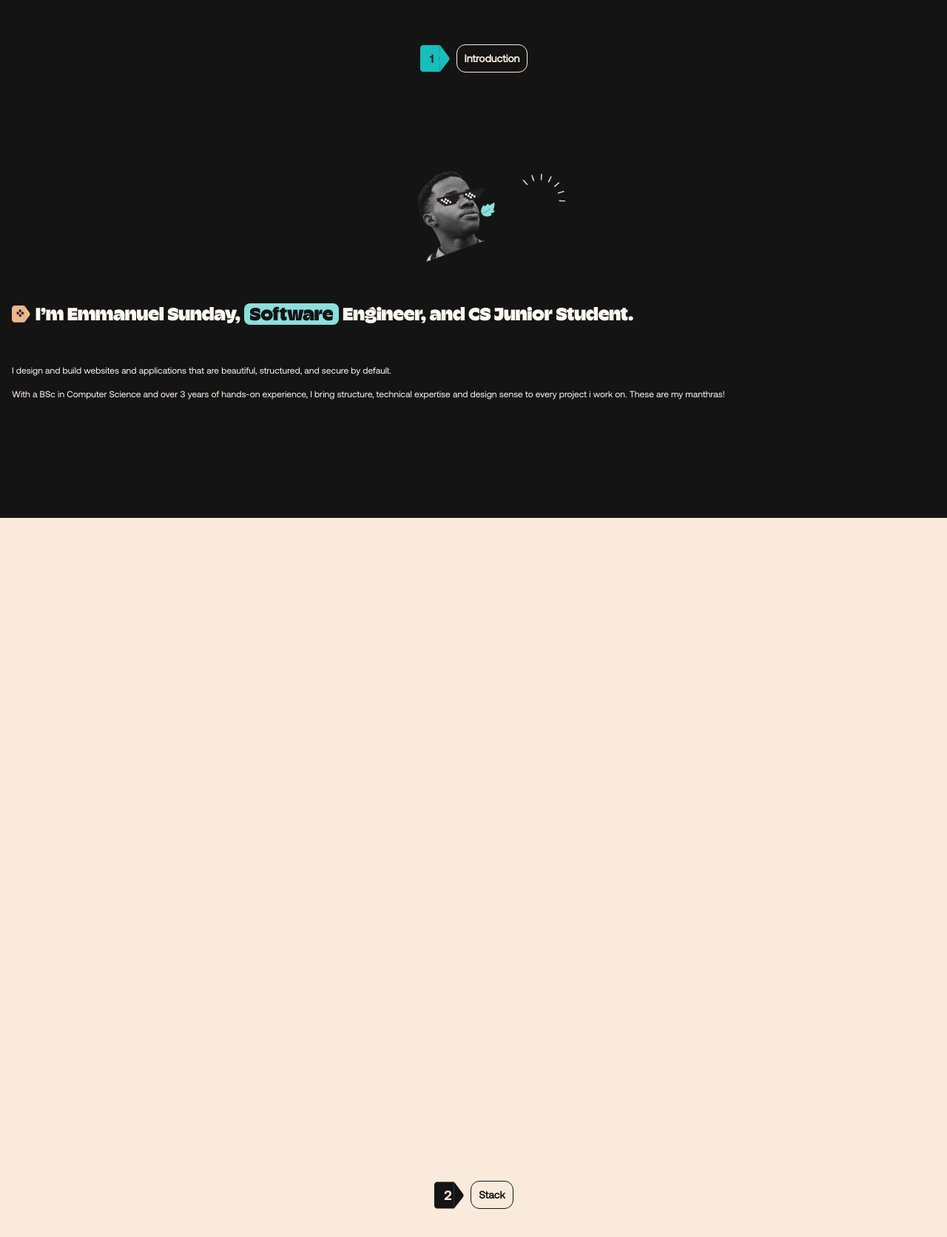
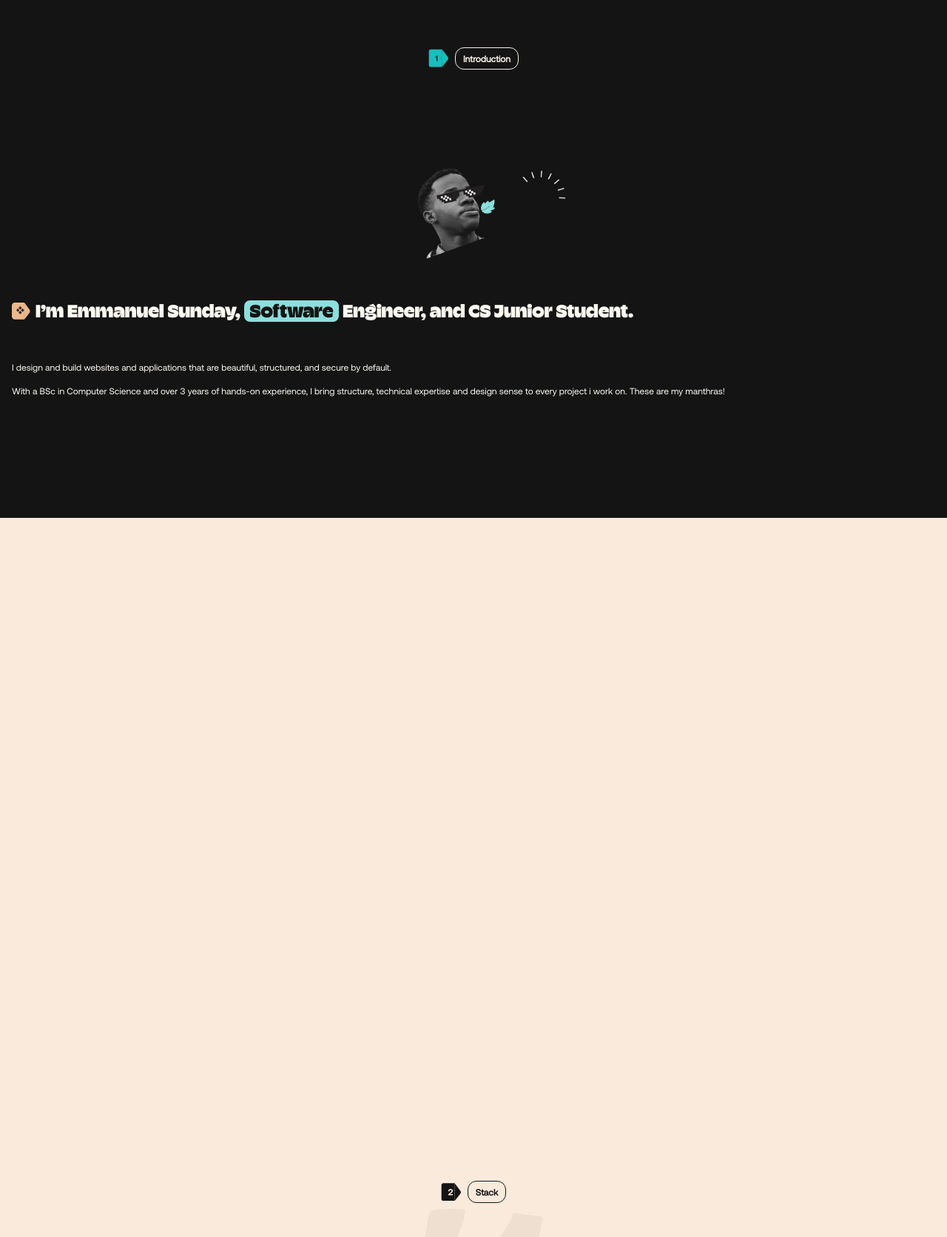
Before and after one commit to ebubesunday16/The-Software-Engineer-You-Wished-You-Hired, a Next.js app: page / in a window 1280 px wide. Shown: the part 4900-6572 px from the top of the page at 74% size. Built offline with nearby package versions, Linux system fonts and the light colour scheme.

Commit message:
tweak 5.0

```diff
--- a/component/LandingPage/Introduction.tsx
+++ b/component/LandingPage/Introduction.tsx
@@ -87,7 +87,7 @@ const Introduction = () => {
       >
           <div className='self-center flex gap-2 items-center'>
             <LabelOne />
-            <p className='rounded-[12px] border border-[#FBF0E6] font-semibold text-sm text-[#FBF0E6] py-2 px-2.5'>Introduction</p>
+            <p className='rounded-[12px] border border-[#FBF0E6] font-semibold text-xs text-[#FBF0E6] py-1.5 px-2.5'>Introduction</p>
 
           </div>
             <Image
--- a/component/LandingPage/Stack.tsx
+++ b/component/LandingPage/Stack.tsx
@@ -50,7 +50,7 @@ const Stack = () => {
         </motion.div>
         <div className='self-center flex gap-2 items-center'>
             <LabelTwo />
-            <p className='rounded-[12px] border border-brand-black font-semibold text-sm text-brand-black py-2 px-2.5'>Stack</p>
+            <p className='rounded-[12px] border border-brand-black font-semibold text-xs text-brand-black py-1.5 px-2.5'>Stack</p>
 
           </div>
 
@@ -81,12 +81,10 @@ const Stack = () => {
               opacity: useTransform(scrollYProgress, [0.58, 0.63], [0, 1]),
             }}
           >
-            <p className=" font-champBlack text-2xl max-w-[80%]">
+            <p className=" font-champBlack text-2xl">
             The sharpest weapon is nothing in the hands of the unskilled.
             </p>
-            <p className=' font-champBlack text-2xl self-end max-w-[80%]'>
-                He will win who knows how to handle both superior and inferior forces.
-            </p>
+
           </motion.div>
 
         </div>
```
Also changed, not shown: assets/svg/LabelOne.svg, assets/svg/LabelTwo.svg.
